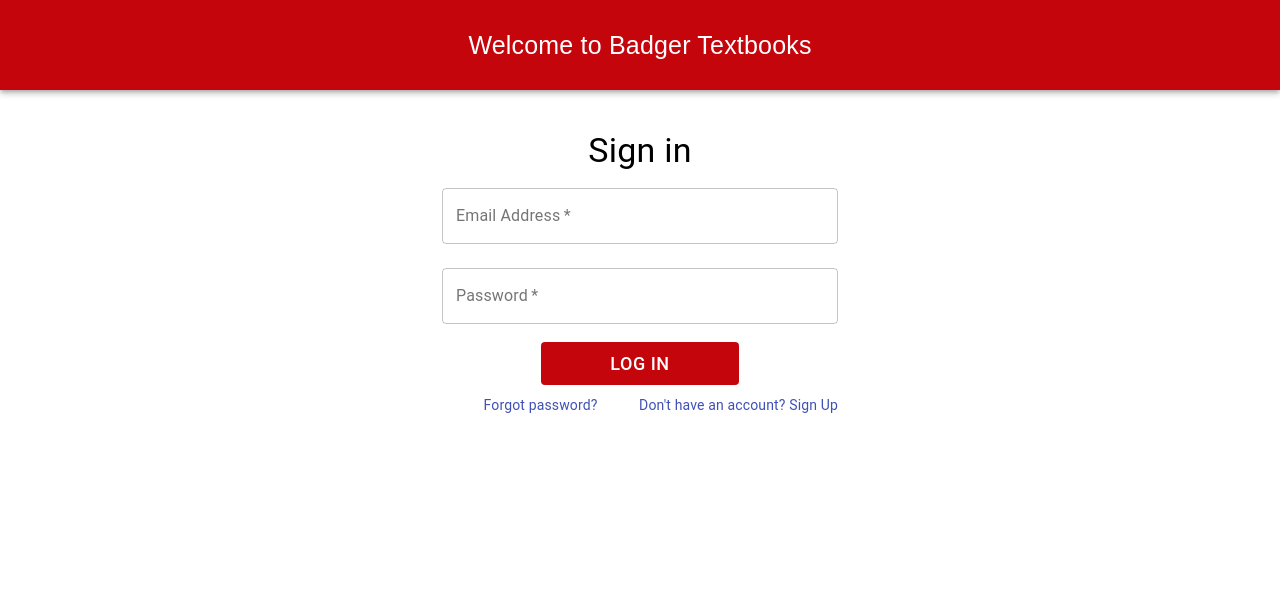
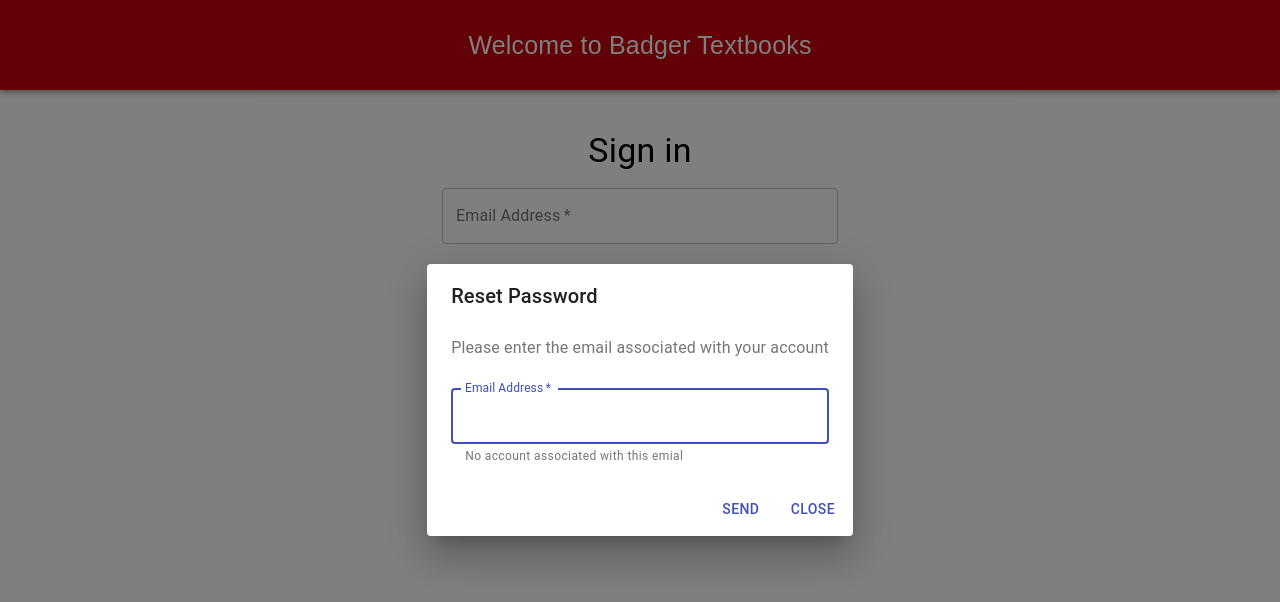
Before and after one commit to andyoconnell21/Badger-Textbooks, a React (Create React App) app in the folder badger-textbooks-app/: page / in a window 1280 px wide. Both pictures are taken after a click on the link "Forgot password?". Shown: the top 602 px of the page. Built offline with nearby package versions, Linux system fonts and the light colour scheme.

Commit message:
Update Login.js
Created a reset password function

```diff
--- a/badger-textbooks-app/src/Login.js
+++ b/badger-textbooks-app/src/Login.js
@@ -11,6 +11,11 @@ import {
   Link,
   Container,
   } from "@material-ui/core";
+import Dialog from '@material-ui/core/Dialog';
+import DialogActions from '@material-ui/core/DialogActions';
+import DialogContent from '@material-ui/core/DialogContent';
+import DialogContentText from '@material-ui/core/DialogContentText';
+import DialogTitle from '@material-ui/core/DialogTitle';
 import React from "react";
 
 
@@ -20,6 +25,10 @@ class Login extends React.Component{
         this.state = {
           email: '',
           password: '',
+          hidden: false,
+          forgotPasswordEmail: '',
+          passwordError: false,
+          tempState: true
         }
       }
 
@@ -28,15 +37,40 @@ class Login extends React.Component{
       }
 
       setPassword = (event) => {
-        this.setState({password: event.target.state})
+        this.setState({password: event.target.value})
       }
+
+      setForgotEmailPassword = (event) => {
+        this.setState({forgotPasswordEmail: event.target.value})
+      }
+
 
       authWithAccountCreds = (event) => {
 
       }
 
       forgotPassword = (event) => {
-        alert("Password link sent")
+        event.preventDefault()
+
+        firebase.auth().sendPasswordResetEmail(this.state.forgotPasswordEmail).then(function() {
+          // Email sent.
+          this.setState({passwordError: false})
+          this.setState({tempState: false})
+        }).catch(function(error) {
+          //Error Caught
+        });
+
+        if(this.state.tempState == true){
+          this.setState({passwordError: true});
+        }
+      }
+
+      handleOpen = (event) => {
+        this.setState({hidden:true})
+      }
+
+      handleClose = (event) => {
+        this.setState({hidden:false})
       }
 
       createAccount = (event) => {
@@ -83,7 +117,7 @@ class Login extends React.Component{
                 <Button type="submit" style={{marginTop: "10px", marginBottom: '10px', border: '0', backgroundColor: '#c5050c', width: '50%', marginRight: '25%', marginLeft: '25%', cursor: 'pointer', color: 'white', fontSize: '18px'}}>Log In</Button>
                 <Grid container>
                   <Grid item xs>
-                    <Link href="#" onClick={this.forgotPassword} variant="body2">
+                    <Link href="#" onClick={this.handleOpen} variant="body2">
                       Forgot password?
                     </Link>
                   </Grid>
@@ -94,6 +128,36 @@ class Login extends React.Component{
                   </Grid>
                 </Grid>
               </form>
+              <Dialog open={this.state.hidden}>
+                <DialogTitle >{"Reset Password"}</DialogTitle>
+                <DialogContent>
+                  <DialogContentText>
+                    Please enter the email associated with your account
+                  </DialogContentText>
+                  <TextField
+                    variant="outlined"
+                    margin="normal"
+                    required
+                    fullWidth
+                    id="email"
+                    label="Email Address"
+                    name="email"
+                    type="email"
+                    onChange = {this.setForgotEmailPassword}
+                    error = {this.state.passwordError}
+                    helperText = "No account associated with this emial"
+                    autoFocus
+                  />
+                </DialogContent>
+                <DialogActions>
+                  <Button onClick={this.forgotPassword} color="primary">
+                    Send
+                  </Button>
+                  <Button onClick={this.handleClose} color="primary">
+                    Close
+                  </Button>
+                </DialogActions>
+              </Dialog>
             </Container>
           </div>
         );
```
